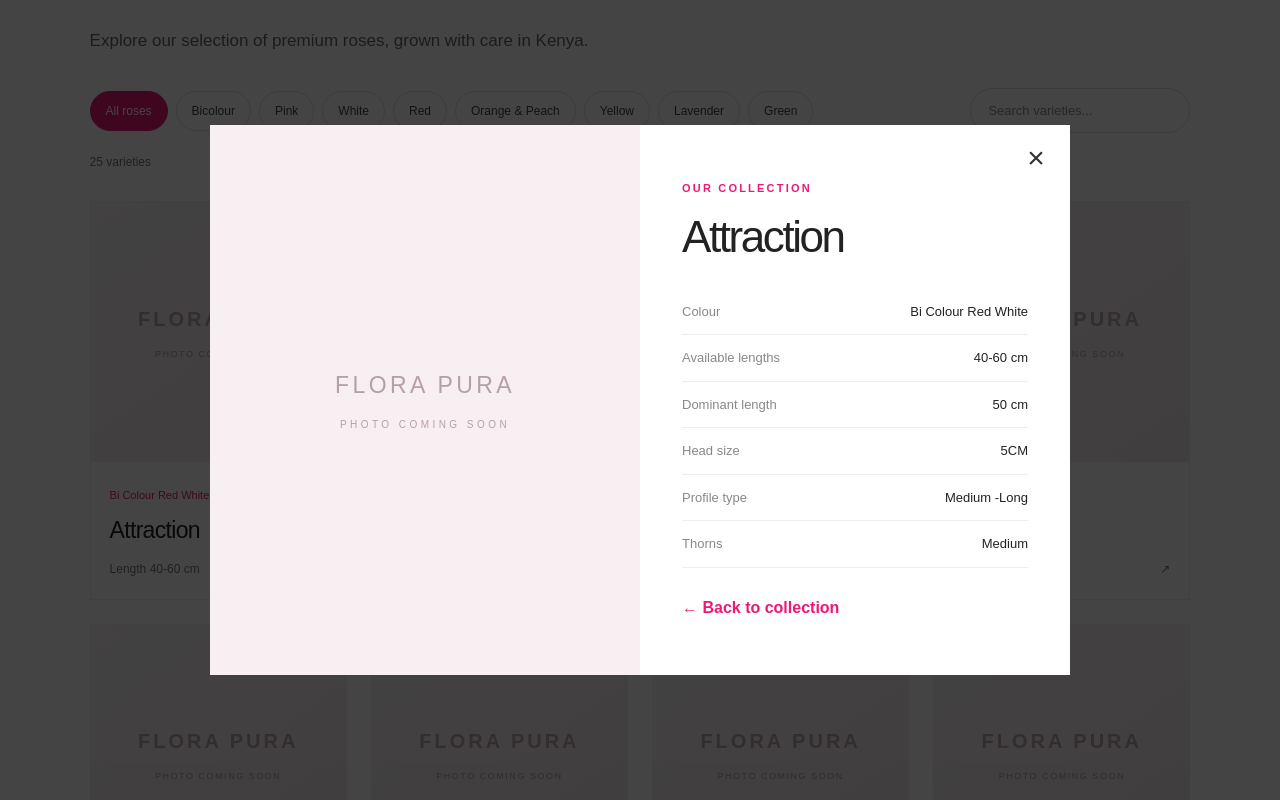
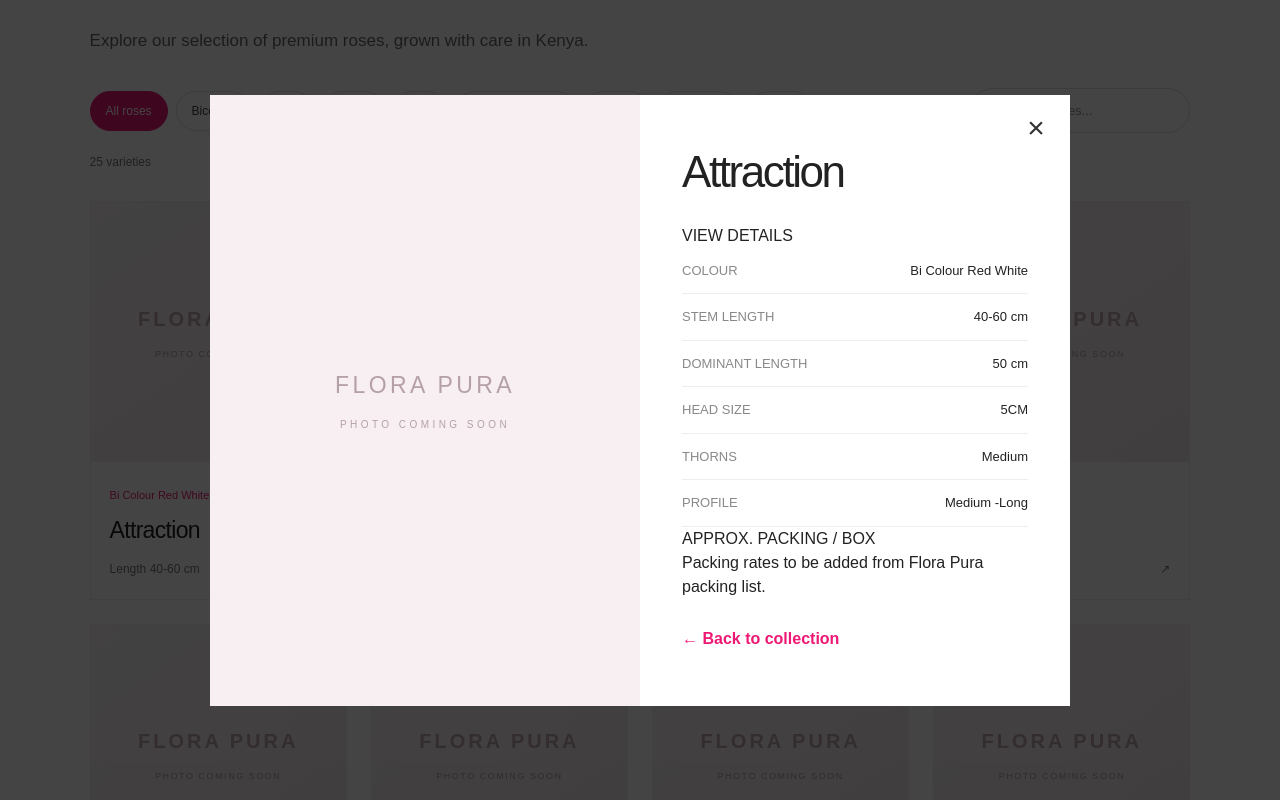
Before and after one commit to Rob1974BR/Flora-Pura-Brochure, a Next.js app: page / in a window 1280 px wide. Both pictures are taken after a click on the button 218 px from the left and 1427 px from the top of the page. Shown: the part 1027-1827 px from the top of the page. Built offline with nearby package versions, Linux system fonts and the light colour scheme.

Commit message:
Apply approved Flora Pura soft pink detail layout

```diff
--- a/app/rose-collection.tsx
+++ b/app/rose-collection.tsx
@@ -1,7 +1,7 @@
 'use client'
 import { useMemo, useState } from 'react'
 
-export type Rose = { number: number; variety: string; colour: string; thorns: string; profile: string; length: string; dominantLength: string; headsize: string }
+export type Rose = { number: number; variety: string; colour: string; thorns: string; profile: string; length: string; dominantLength: string; headsize: string; packing?: {length: string; quantity: string}[] }
 const colourGroup = (colour: string) => {
   const c = colour.toLowerCase()
   if (c.includes('bi ') || c.includes('bi colour')) return 'Bicolour'
@@ -44,15 +44,18 @@ export default function RoseCollection({ roses }: { roses: Rose[] }) {
       <div className="fp-modal" role="dialog" aria-modal="true" aria-label={selected.variety+' details'} onClick={e=>e.stopPropagation()}>
         <button className="fp-close" type="button" onClick={()=>setSelected(null)} aria-label="Close details">×</button>
         <div className="fp-modal-placeholder">FLORA PURA<br/><small>PHOTO COMING SOON</small></div>
-        <div className="fp-modal-content"><p className="fp-kicker">OUR COLLECTION</p><h2>{selected.variety}</h2>
-          <dl>
-            <div><dt>Colour</dt><dd>{selected.colour}</dd></div>
-            <div><dt>Available lengths</dt><dd>{selected.length} cm</dd></div>
-            <div><dt>Dominant length</dt><dd>{selected.dominantLength} cm</dd></div>
-            <div><dt>Head size</dt><dd>{selected.headsize}</dd></div>
-            <div><dt>Profile type</dt><dd>{selected.profile}</dd></div>
-            <div><dt>Thorns</dt><dd>{selected.thorns}</dd></div>
+        <div className="fp-modal-content fp-detail-content"><div className="fp-detail-heading"><h2>{selected.variety}</h2><span>VIEW DETAILS</span></div><div className="fp-detail-accent" />
+          <dl className="fp-detail-specs">
+            <div><dt>COLOUR</dt><dd>{selected.colour}</dd></div>
+            <div><dt>STEM LENGTH</dt><dd>{selected.length} cm</dd></div>
+            <div><dt>DOMINANT LENGTH</dt><dd>{selected.dominantLength} cm</dd></div>
+            <div><dt>HEAD SIZE</dt><dd>{selected.headsize}</dd></div>
+            <div><dt>THORNS</dt><dd>{selected.thorns}</dd></div>
+            <div><dt>PROFILE</dt><dd>{selected.profile}</dd></div>
           </dl>
+          <div className="fp-packing"><div className="fp-packing-title">APPROX. PACKING / BOX</div>
+            {selected.packing?.length ? <div className="fp-packing-grid">{selected.packing.map((p,i)=><div key={i}><strong>{p.length} CM</strong><span>{p.quantity}</span></div>)}</div> : <p className="fp-packing-pending">Packing rates to be added from Flora Pura packing list.</p>}
+          </div>
           <button className="fp-back" onClick={()=>setSelected(null)} type="button">← Back to collection</button>
         </div>
       </div>
```
